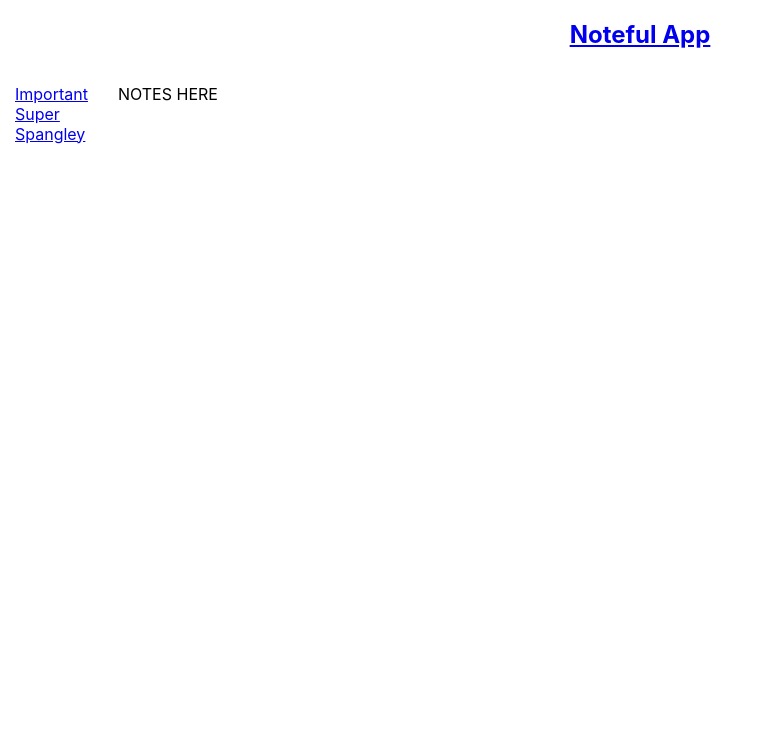
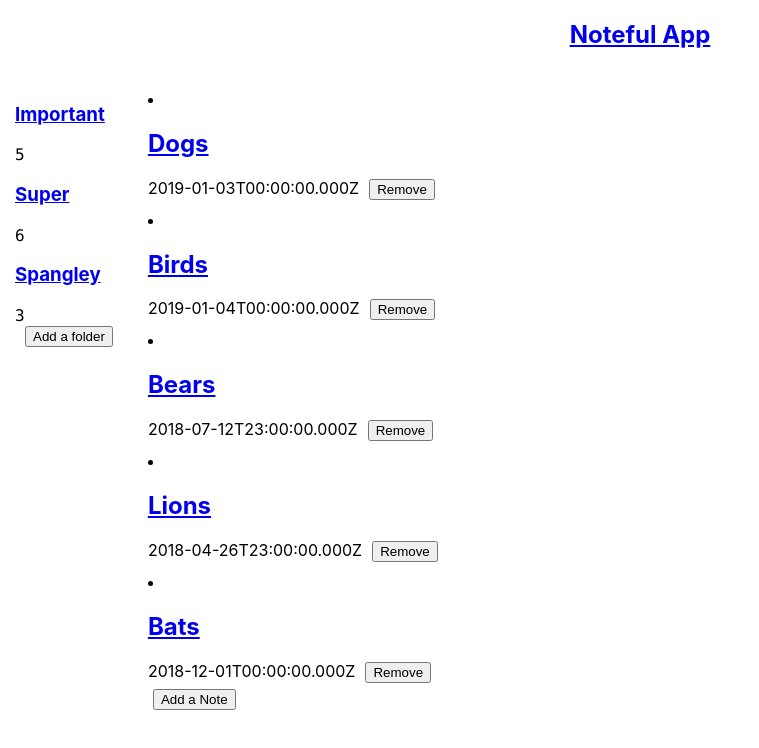
Before and after one commit to a1clark1a/noteful, a React (Create React App) app: page /folder/b0715efe-ffaf-11e8-8eb2-f2801f1b9fd1 in a window 1280 px wide. Shown: the top 748 px of the page, without its empty margins (0-759 px from the left). Built offline with nearby package versions, Linux system fonts and the light colour scheme.

Commit message:
Finished Dynamic Routing

```diff
--- a/src/components/DynamicFolderRoute/DynamicFolder.js
+++ b/src/components/DynamicFolderRoute/DynamicFolder.js
@@ -2,26 +2,56 @@
 import { Link } from "react-router-dom";
 import "./DynamicFolder.css";
 
+const getNumofNotesInFolder = (folder, notes) => {
+  const notesArray = notes.filter(note => {
+    return note.folderId === folder.id;
+  });
+  return notesArray.length;
+};
+
 export default function DynamicFolder(props) {
-  const folderList = props.folders.filter(folder => {
-    const folderNotes = props.notes.map(note => {
-      return folder.id === note.id;
-    });
-    return folderNotes;
+  const clickedfolder = props.match.params.folderId;
+  const { folders, notes } = props;
+  const notesInFolderList = notes.filter(note => {
+    return note.folderId === clickedfolder;
   });
 
-  const renderSidebar = folderList.map((folder, i) => {
+  const renderNotesInFolder = notesInFolderList.map((note, i) => {
     return (
-      <div key={`folder_${i}`}>
-        <Link to={`/folder/${folder.id}`}>{folder.name}</Link>
+      <li key={`note${i}`} className="noteWrapper">
+        <Link to={`/note/${note.id}`}>
+          <h2>{note.name}</h2>
+        </Link>
+        <span>{note.modified}</span>
+        <button>Remove</button>
+      </li>
+    );
+  });
+
+  const renderFolderList = folders.map((folder, i) => {
+    const num = getNumofNotesInFolder(folder, notes);
+    return (
+      <div key={`folder-${i}`} className="folderWrapper">
+        <Link to={`/folder/${folder.id}`}>
+          <h3>{folder.name}</h3>
+        </Link>
+        <code>{num}</code>
       </div>
     );
   });
-  console.log(folderList);
+
+  console.log(notesInFolderList);
+  console.log(clickedfolder);
   return (
     <>
-      <section className="sidebar">{renderSidebar}</section>
-      <section className="noteList">NOTES HERE</section>
+      <section className="sidebar">
+        {renderFolderList}
+        <button>Add a folder</button>
+      </section>
+      <section className="noteList">
+        {renderNotesInFolder}
+        <button>Add a Note</button>
+      </section>
     </>
   );
 }
--- a/src/components/DynamicNoteRoute/DynamicNoteRoute.js
+++ b/src/components/DynamicNoteRoute/DynamicNoteRoute.js
@@ -3,14 +3,16 @@
 import "./DynamicNoteRoute.css";
 
 export default function DynamicNoteRoute(props) {
-  const note = props.notes.find(i => {
+  const { folders, notes } = props;
+  const note = notes.find(i => {
     return i.id === props.match.params.noteId;
   });
 
-  const folder = props.folders.find(i => {
+  const folder = folders.find(i => {
     return i.id === note.folderId;
   });
 
+  console.log(props);
   return (
     <>
       <section>
--- a/src/components/MainRoute/MainRoute.js
+++ b/src/components/MainRoute/MainRoute.js
@@ -2,35 +2,49 @@
 import { Link } from "react-router-dom";
 import "./MainRoute.css";
 
+const getNumofNotesInFolder = (folder, notes) => {
+  const notesArray = notes.filter(note => {
+    return note.folderId === folder.id;
+  });
+  return notesArray.length;
+};
+
 const MainRoute = props => {
-  const noteList = props.notes.map((note, i) => {
+  const { folders, notes } = props;
+  const noteList = notes.map((note, i) => {
     return (
-      <div key={`note${i}`} className="noteWrapper">
+      <li key={`note${i}`} className="noteWrapper">
         <Link to={`/note/${note.id}`}>
           <h2>{note.name}</h2>
         </Link>
         <span>{note.modified}</span>
         <button>Remove</button>
-      </div>
+      </li>
     );
   });
-  console.log(props.folders);
-  const folderList = props.folders.map((folder, i) => {
+  const folderList = folders.map((folder, i) => {
+    const num = getNumofNotesInFolder(folder, notes);
     return (
       <div key={`folder-${i}`} className="folderWrapper">
         <Link to={`/folder/${folder.id}`}>
           <h3>{folder.name}</h3>
         </Link>
-        <code> num</code>
+        <code> {num}</code>
       </div>
     );
   });
   return (
     <>
       <section>
-        <div className="sidebar">{folderList}</div>
+        <div className="sidebar">
+          {folderList}
+          <button>Add a folder</button>
+        </div>
       </section>
-      <section className="notesList">{noteList}</section>
+      <section className="notesList">
+        <ul>{noteList}</ul>
+        <button>Add a note</button>
+      </section>
     </>
   );
 };
```
